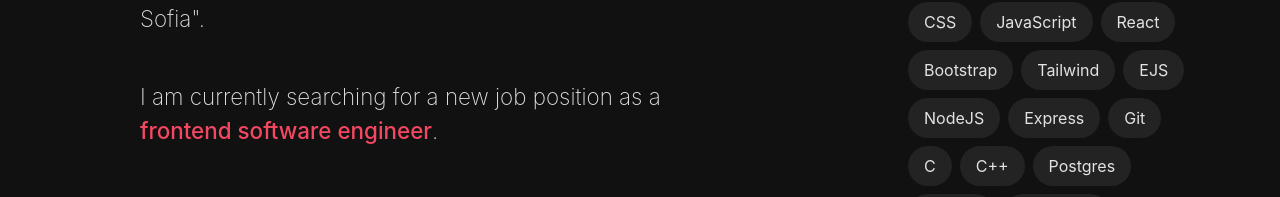
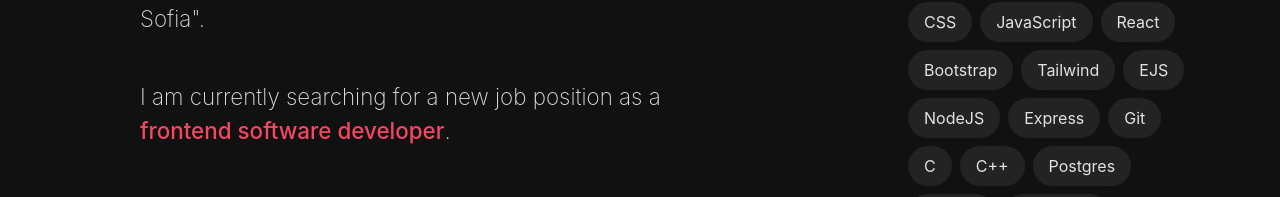
Before and after one commit to dimovv23/Portfolio-2, a React (Vite) app: page / in a window 1280 px wide. Shown: the part 1174-1371 px from the top of the page. Built offline with nearby package versions, Linux system fonts and the light colour scheme.

Commit message:
Paragraph change

```diff
--- a/src/sections/About.jsx
+++ b/src/sections/About.jsx
@@ -33,7 +33,7 @@ const About = () => {
                   fontWeight: "500",
                 }}
               >
-                frontend software engineer
+                frontend software developer
               </span>
               .
             </p>
```
